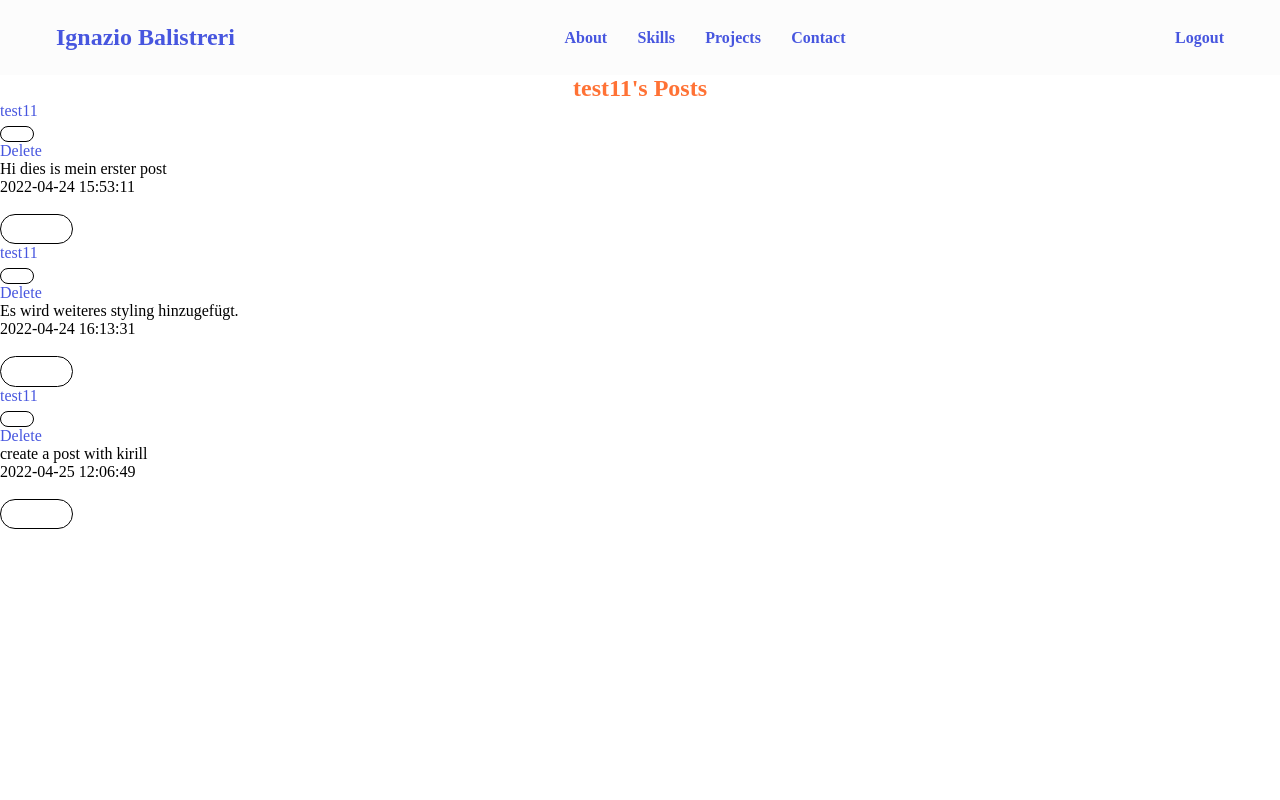
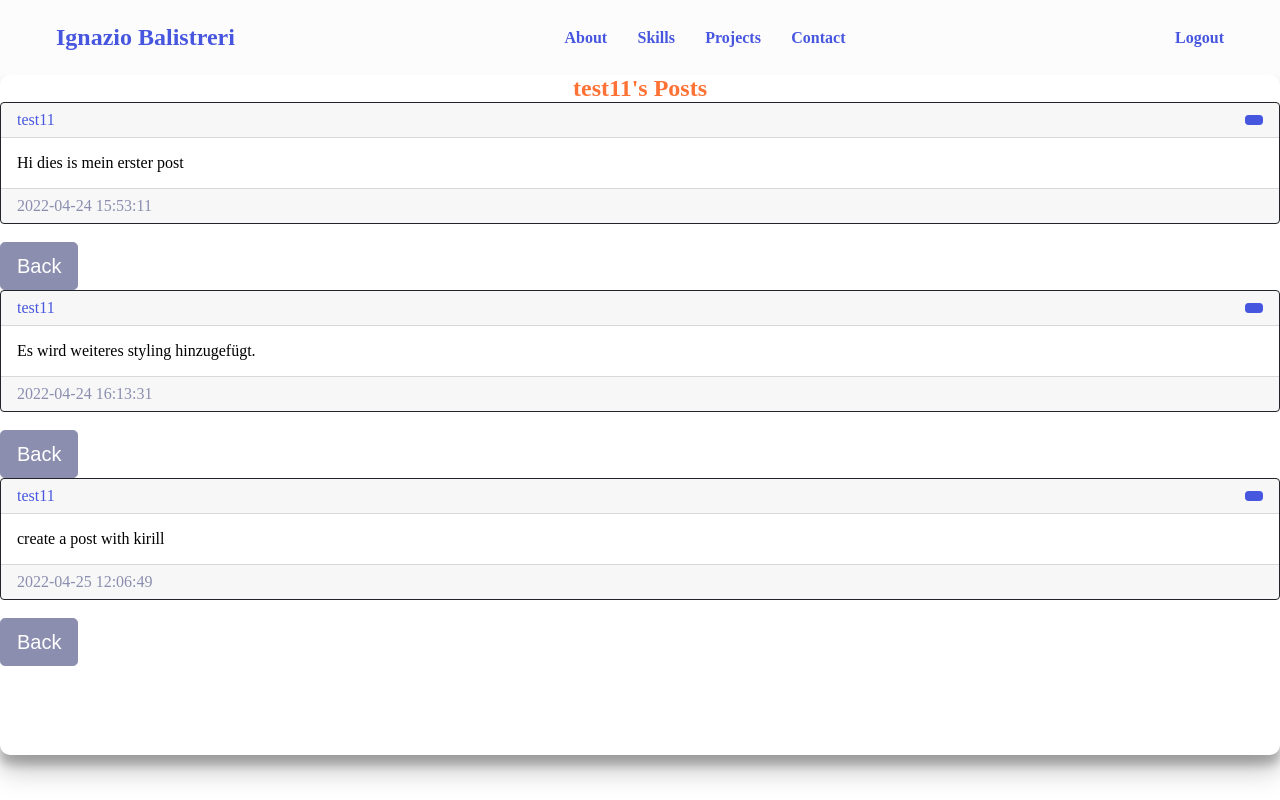
Before and after one commit to Ignazio-00/Portfolio, a Flask app: a page that uses website/templates/base.html in a window 1280 px wide. Run offline with Flask 2, Linux system fonts and the light colour scheme; a user stored in the database is signed in; data comes from the database, SQL or seed files in the repository; both versions use the stored data as it was after the commit.

Commit message:
add icon, delete css file and add new css to posts

```diff
--- a/website/static/css/LogSign.css
+++ b/website/static/css/LogSign.css
@@ -176,7 +176,7 @@
     transform: translateX(20%);
 }
 
-button {
+.button {
     border-radius: 20px;
     border: var(--primary-color);
     background: var(--primary-color);
@@ -189,15 +189,15 @@
     transition: transform 80ms ease-in;
 }
 
-button:active {
+.button:active {
     transform: scale(0.95);
 }
 
-button:focus {
+.button:focus {
     outline: none;
 }
 
-button.ghost {
+.button.ghost {
     background: transparent;
     border-color: white;
     border: 1px solid white;
--- a/website/static/css/style.css
+++ b/website/static/css/style.css
@@ -415,6 +415,182 @@
     overflow: hidden;
 }
 
+/* Flash messages */
+.alert {
+    position: relative;
+    padding: 1rem 1rem;
+    margin-bottom: 1rem;
+    border: 1px solid transparent;
+    border-radius: 0.25rem;
+  }
+
+.alert-danger {
+    color: #842029;
+    background-color: #f8d7da;
+    border-color: #f5c2c7;
+}
+
+.alert-success {
+    color: #0f5132;
+    background-color: #d1e7dd;
+    border-color: #badbcc;
+}
+
+.alert-dismissible {
+    padding-right: 1rem;
+  }
+
+.fade {
+    transition: opacity 0.15s linear;
+}
+
+/* Flash Buttons */
+.btnf {
+    display: inline-block;
+    font-weight: var(--bolder-font);
+    line-height: 1.5;
+    color: var(--primary-shadow);
+    text-align: center;
+    text-decoration: none;
+    vertical-align: middle;
+    cursor: pointer;
+    -webkit-user-select: none;
+    -moz-user-select: none;
+    user-select: none;
+    background-color: var(--bg-color);
+    border: 1px solid var(--bg-color);
+    padding: 0.375rem 0.75rem;
+    font-size: 1rem;
+    border-radius: 0.25rem;
+}
+
+.btnf-close {
+    box-sizing: content-box;
+    width: 1em;
+    height: 1em;
+    padding: 0.25em 0.25em;
+    color: #000;
+    background: var(--bg-color);
+}
+
+.btnf-group {
+    position: relative;
+    display: inline-flex;
+    vertical-align: middle;
+}
+
+.btnf-sm {
+    padding: 0.25rem 0.5rem;
+    font-size: 0.875rem;
+    border-radius: 0.2rem;
+}
+
+.btnf-lg {
+    padding: 0.5rem 1rem;
+    font-size: 1.25rem;
+    border-radius: 0.3rem;
+}
+
+.btnf-primary {
+    color: #fff;
+    background-color: var(--primary-color);
+    border-color: var(--primary-color);
+}
+
+.btnf-secondary {
+    color: #fff;
+    background-color: var(--primary-shadow);
+    border-color: var(--primary-shadow);
+    font-weight: var(--normal-font);
+}
+
+/* btnf Dropdowns */
+.dropdown-toggle {
+    white-space: nowrap;
+}
+
+.dropdown-menu {
+    position: absolute;
+    z-index: 999;
+    display: none;
+    min-width: 10rem;
+    padding: 0.5rem 0;
+    margin: 0;
+    font-size: 1rem;
+    color: var(--secondary-shadow);
+    text-align: left;
+    list-style: none;
+    background-color: var(--bg-color);
+    background-clip: padding-box;
+    border: 2px solid rgba(0, 0, 0, 0.15);
+    border-radius: 0.25rem;
+}
+
+.dropdown-item {
+    display: block;
+    width: 100%;
+    padding: 0.25rem 1rem;
+    clear: both;
+    font-weight: 400;
+    color: #212529;
+    text-align: inherit;
+    text-decoration: none;
+    white-space: nowrap;
+    background-color: transparent;
+    border: 0;
+}
+
+/* Card for posts */
+.card {
+    position: relative;
+    display: flex;
+    flex-direction: column;
+    min-width: 0;
+    word-wrap: break-word;
+    background-color: #fff;
+    background-clip: border-box;
+    border: 1px solid rgba(0, 0, 0, 0.125);
+    border-radius: 0.25rem;
+}
+
+.border-dark {
+    border-color: #212529 !important;
+}
+
+.card-header {
+    padding: 0.5rem 1rem;
+    margin-bottom: 0;
+    background-color: rgba(0, 0, 0, 0.03);
+    border-bottom: 1px solid rgba(0, 0, 0, 0.125);
+    display: flex !important;
+    justify-content: space-between !important;
+    align-items: center !important;
+}
+
+.card-body {
+    flex: 1 1 auto;
+    padding: 1rem 1rem;
+}
+
+.card-text {
+    margin-bottom: 0;
+}
+
+.card-footer {
+    padding: 0.5rem 1rem;
+    background-color: rgba(0, 0, 0, 0.03);
+    border-top: 1px solid rgba(0, 0, 0, 0.125);
+    opacity: 1;
+    color: var(--primary-shadow) !important;
+}
+
+.containerf {
+    width: 100%;
+    padding-right: var(--bs-gutter-x, 0.75rem);
+    padding-left: var(--bs-gutter-x, 0.75rem);
+    margin-right: auto;
+    margin-left: auto;
+}
 
 @media screen and (max-width: 45rem) {
     /* width of 45rem/720px and below */
@@ -491,6 +667,10 @@
     .contact-form-container {
         max-width: 23.75rem;
     }
+
+    .containerf {
+      max-width: 20.875rem;
+    }
 }
 
 @media screen and (max-width: 26.25rem) {
@@ -511,4 +691,8 @@
     .contact-form-container {
         max-width: 17.75rem;
     }
+
+    .containerf {
+        max-width: 17.75rem;
+    }
 }
--- a/website/static/js/app.js
+++ b/website/static/js/app.js
@@ -24,3 +24,7 @@
 }
 
 btn.addEventListener("click", navToggle)
+
+// Dropdown menu posts
+const SELECTOR_DROPDOWN_TOGGLE = '.dropdown-toggle';
+EventHandler.on(document, clickEvent, '[data-bs-dismiss="{alert}"]')
--- a/website/templates/base.html
+++ b/website/templates/base.html
@@ -66,20 +66,20 @@
     {% if messages %}
       {% for category, message in messages %}
         {% if category == "error" %}
-        <div class="alert alert-danger alert-dismissible fade show" role="alert">
+        <div class="alert alert-danger alert-dismissible fade" role="alert">
           {{ message }}
-          <button type="button" class="btn-close" data-bs-dismiss="alert"></button>
+          <button type="button" data-bs-dismiss="alert" class="btnf-close" src="/website/static/images/icons8-löschen.svg"></button>
         </div>
         {% else %}
-        <div class="alert alert-success alert-dismissible fade show" role="alert">
+        <div class="alert alert-success alert-dismissible fade" role="alert">
           {{ message }}
-          <button type="button" class="btn-close" data-bs-dismiss="alert"></button>
+          <button type="button" class="btnf-close" data-bs-dismiss="alert"></button>
         </div>
         {% endif %}
       {% endfor %}
     {% endif %}
   {% endwith %}
-  <div>{% block content %}{% endblock %}</div>
+  <div class="container">{% block content %}{% endblock %}</div>
   <script src="../static/js/app.js"></script>
   <script src="../static/js/second.js"></script>
 </body>
--- a/website/templates/create_post.html
+++ b/website/templates/create_post.html
@@ -5,7 +5,7 @@
     <textarea name="text" id="text"></textarea>
     <br>
     <div>
-        <button type="submit">Post</button>
+        <button type="submit" class="button">Post</button>
     </div>
 </form>
 <br>
--- a/website/templates/posts_div.html
+++ b/website/templates/posts_div.html
@@ -5,11 +5,11 @@
 <div id="posts">
     {% for post in posts %}
     <div class="card border-dark">
-        <div class="card-header d-flex justify-content-between align-items-center">
+        <div class="card-header">
             <a href="/posts/{{post.user.username}}">{{post.user.username}}</a>
             {% if user.id == post.author %}
-            <div class="btn-group">
-                <button type="button" class="btn btn-sm btn-primary dropdown-toggle" data-bs-toggle="dropdown">
+            <div class="btnf-group">
+                <button type="button" class="btnf btnf-sm btnf-primary dropdown-toggle" data-bs-toggle="dropdown">
                 </button>
                 <ul class="dropdown-menu">
                     <li><a href="/delete-post/{{post.id}}" class="dropdown-item">Delete</a></li>
@@ -20,18 +20,18 @@
         <div class="card-body">
             <div class="card-text">{{post.text}}</div>
         </div>
-        <div class="card-footer text-muted">{{post.date_created}}</div>
+        <div class="card-footer">{{post.date_created}}</div>
     </div>
     <br>
     <div>
-        <a href="/index"><button type="button" class="btn btn-lg btn-secondary">Back</button></a>
+        <a href="/index"><button type="button" class="btnf btnf-lg btnf-secondary">Back</button></a>
     </div>
     {% endfor %}
 </div>
 {% block footer %}
     <h2>Want to create a post?</h2>
     <div>
-        <a href="/create-post"><button type="button" class="btn btn-primary btn-lg">Create a Post</button></a>
+        <a href="/create-post"><button type="button" class="button">Create a Post</button></a>
     </div>
 {% endblock %}
 {% endblock %}
```
Also changed, not shown: website/static/css/contact-button.css (deleted, +0 -68 lines), website/templates/index.html (+3 -4 lines), website/templates/login.html (+4 -4 lines), website/templates/signup.html (+4 -4 lines), website/database.db, website/static/images/icons8-löschen.svg (added).
